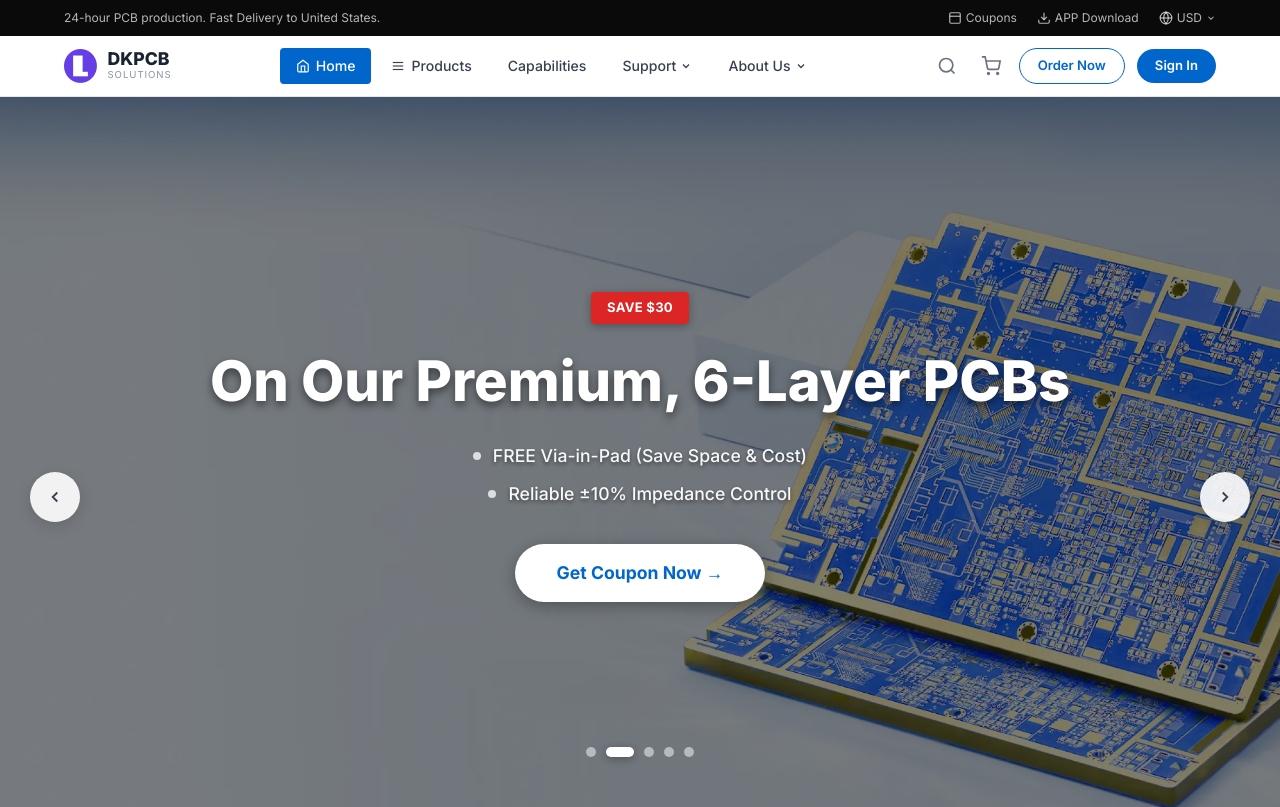
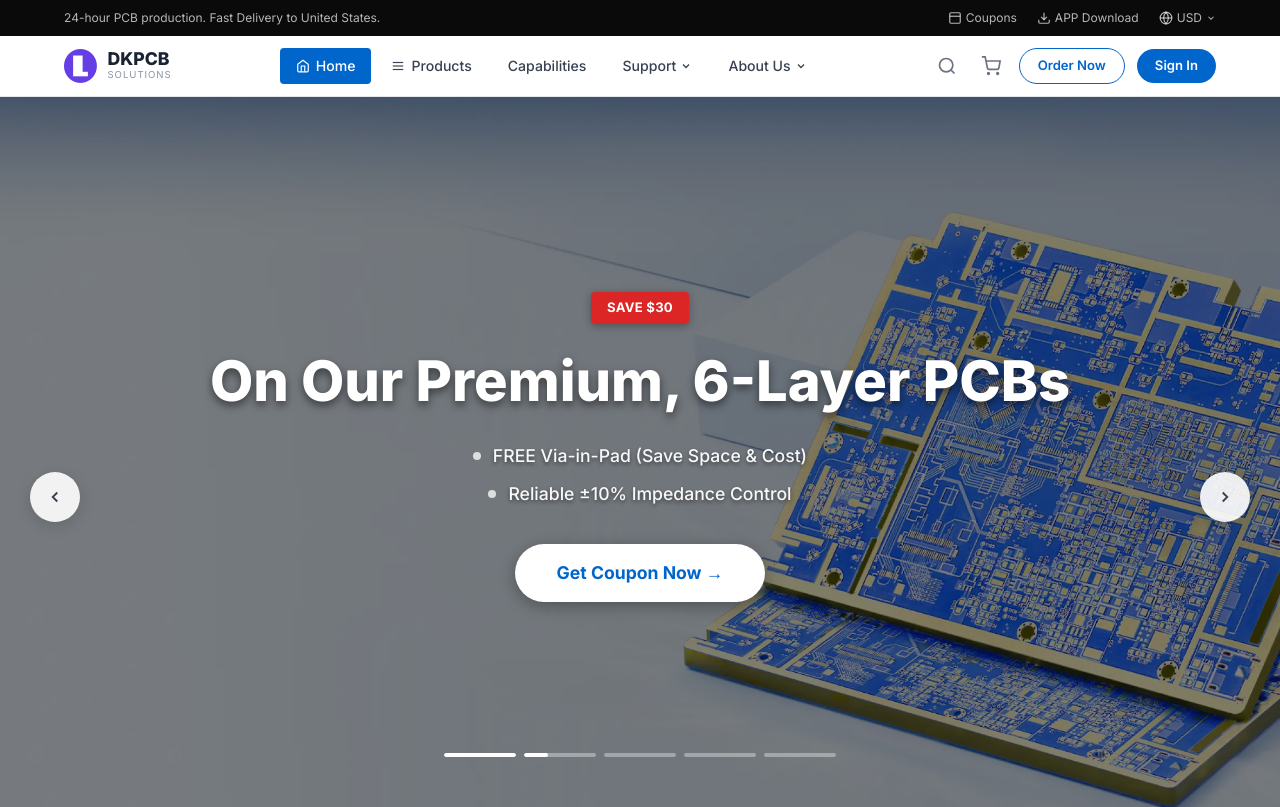
Before and after one commit to byairthome-source/dkpcb-website, a Next.js app: page / in a window 1280 px wide. Shown: the top 807 px of the page. Built offline with nearby package versions, Linux system fonts and the light colour scheme.

Commit message:
feat: 轮播图指示器改为进度条动画
- 将点状指示器替换为72px宽进度条
- 白色填充按5秒倒计时平滑推进
- 已播完的slide进度条全白
- 当前slide实时显示进度
- 未播slide显示半透明空轨道
- 点击仍可跳转到指定slide

```diff
--- a/src/components/HeroSection.tsx
+++ b/src/components/HeroSection.tsx
@@ -189,15 +189,40 @@ const banners = [
 export function HeroBanner() {
   const [active, setActive] = useState(0)
   const [loaded, setLoaded] = useState<number[]>([])
+  const [progress, setProgress] = useState(0)  // 0~100
+
+  const INTERVAL = 5000  // 每张5秒
 
   // Preload first slide
   useEffect(() => { setLoaded([0]) }, [])
 
-  // Auto-rotate
+  // Auto-rotate + progress timer
   useEffect(() => {
-    const t = setInterval(() => setActive(a => (a + 1) % banners.length), 5000)
-    return () => clearInterval(t)
-  }, [])
+    setProgress(0)
+    const startTime = Date.now()
+
+    // 进度更新：每50ms刷新一次（约20fps，够流畅）
+    const rafId = { current: 0 }
+    const tick = () => {
+      const elapsed = Date.now() - startTime
+      const pct = Math.min((elapsed / INTERVAL) * 100, 100)
+      setProgress(pct)
+      if (pct < 100) {
+        rafId.current = window.setTimeout(tick, 50)
+      }
+    }
+    rafId.current = window.setTimeout(tick, 50)
+
+    // 整体切换
+    const t = setInterval(() => {
+      setActive(a => (a + 1) % banners.length)
+    }, INTERVAL)
+
+    return () => {
+      clearInterval(t)
+      clearTimeout(rafId.current)
+    }
+  }, [active])
 
   // Track loaded images
   useEffect(() => {
@@ -457,32 +482,60 @@ export function HeroBanner() {
         </svg>
       </button>
 
-      {/* Dot indicators */}
+      {/* Progress bar indicators */}
       <div style={{
         position: 'absolute',
         bottom: '140px',
         left: '50%',
         transform: 'translateX(-50%)',
         display: 'flex',
-        gap: '10px',
+        gap: '8px',
         zIndex: 10,
       }}>
         {banners.map((_, i) => (
           <button
             key={i}
             onClick={() => setActive(i)}
+            aria-label={`Go to slide ${i + 1}`}
             style={{
-              width: i === active ? '28px' : '10px',
-              height: '10px',
-              borderRadius: '5px',
+              position: 'relative',
+              width: '72px',
+              height: '4px',
+              borderRadius: '2px',
               border: 'none',
               cursor: 'pointer',
-              background: i === active ? '#ffffff' : 'rgba(255,255,255,0.5)',
-              transition: 'all 0.4s ease',
-              boxShadow: i === active ? '0 2px 8px rgba(0,0,0,0.3)' : 'none',
+              background: 'rgba(255,255,255,0.35)',
+              padding: 0,
+              overflow: 'hidden',
             }}
-            aria-label={`Go to slide ${i + 1}`}
-          />
+          >
+            {/* 已播完的 slide 全白填满 */}
+            {i < active && (
+              <span style={{
+                display: 'block',
+                position: 'absolute',
+                top: 0, left: 0,
+                width: '100%',
+                height: '100%',
+                background: '#ffffff',
+                borderRadius: '2px',
+              }} />
+            )}
+            {/* 当前 slide 按进度填充 */}
+            {i === active && (
+              <span style={{
+                display: 'block',
+                position: 'absolute',
+                top: 0, left: 0,
+                width: `${progress}%`,
+                height: '100%',
+                background: '#ffffff',
+                borderRadius: '2px',
+                // 不用 transition，由 setInterval 控制平滑
+              }} />
+            )}
+            {/* 未播的 slide 空轨道（已由父元素背景色体现） */}
+          </button>
         ))}
       </div>
 
```
